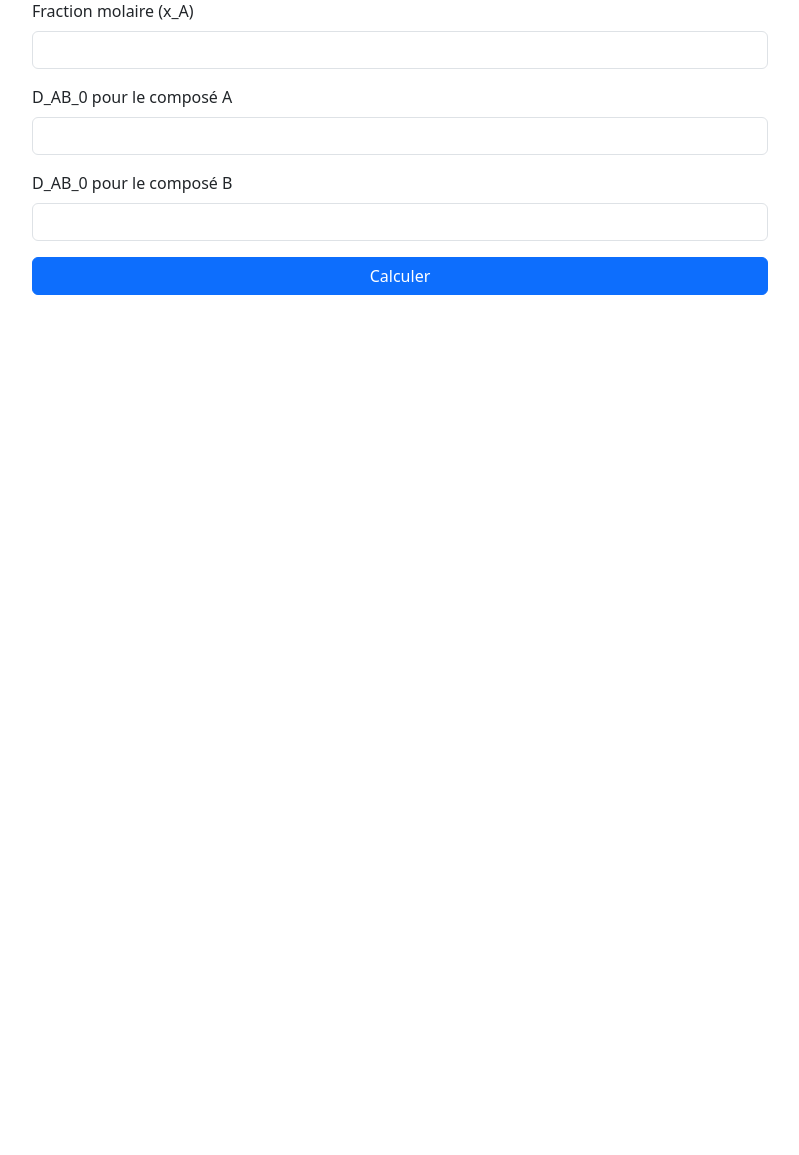
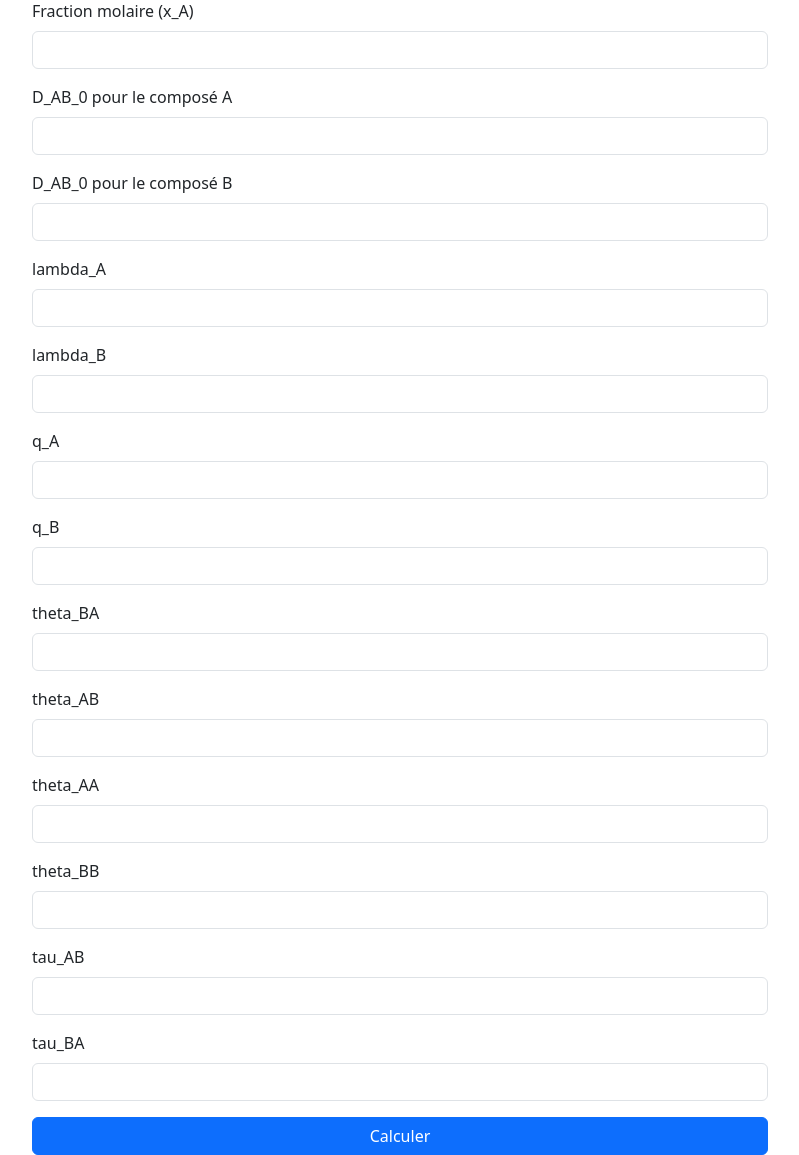
Before and after one commit to Aminechrouii/projet-4, a Flask app: page /calcul_diffusion in a window 1280 px wide. Shown: the part 127-1282 px from the top of the page, without its empty margins (240-1039 px from the left). Before the commit the page ends 422 px from the top, so only its background shows below. Run offline with Flask 3, Linux system fonts and the light colour scheme; the visitor is signed in with stand-in values (Sample User, id 1).

Commit message:
changer 50

```diff
--- a/app.py
+++ b/app.py
@@ -213,6 +213,17 @@ def calcul_diffusion():
             D_AB_0_B = float(request.form['D_AB_0_B'])
             D_exp = 1.3295e-5
 
+            lambda_A = float(request.form['lambda_A']) #1.1269
+            lambda_B = float(request.form['lambda_B']) #0.9725
+            q_A = float(request.form['q_A']) #1.432
+            q_B = float(request.form['q_B']) #1.4
+            theta_BA = float(request.form['theta_BA']) #0.612
+            theta_AB = float(request.form['theta_AB']) #0.261
+            theta_AA = float(request.form['theta_AA']) #0.388
+            theta_BB = float(request.form['theta_BB']) #0.739
+            tau_AB = float(request.form['tau_AB']) #1.0326
+            tau_BA = float(request.form['tau_BA']) #0.5383
+
             if not (0 <= x_A <= 1):
                 flash("La fraction molaire x_A doit être entre 0 et 1.", "danger")
                 return render_template("calcul_diffusion.html")
@@ -220,18 +231,6 @@ def calcul_diffusion():
             if D_AB_0_A <= 0 or D_AB_0_B <= 0:
                 flash("Les valeurs de D_AB_0 doivent être positives.", "danger")
                 return render_template("calcul_diffusion.html")
-
-            # Constantes
-            lambda_A = 1.1269
-            lambda_B = 0.9725
-            q_A = 1.432
-            q_B = 1.4
-            theta_BA = 0.612
-            theta_AB = 0.261
-            theta_AA = 0.388
-            theta_BB = 0.739
-            tau_AB = 1.0326
-            tau_BA = 0.5383
 
             x_B = 1 - x_A
             phi_A = x_A * lambda_A / (x_A * lambda_A + x_B * lambda_B)
--- a/templates/Calcul_diffusion.html
+++ b/templates/Calcul_diffusion.html
@@ -17,6 +17,45 @@
                 <label class="form-label">D_AB_0 pour le composé B</label>
                 <input type="number" step="0.0000001" name="D_AB_0_B" class="form-control" required>
             </div>
+            <div class="mb-3">
+                <label class="form-label">lambda_A</label>
+                <input type="number" step="0.0001" name="lambda_A" class="form-control" required>
+            </div>
+            <div class="mb-3">
+                <label class="form-label">lambda_B</label>
+                <input type="number" step="0.0001" name="lambda_B" class="form-control" required>
+            </div>
+            <div class="mb-3">
+                <label class="form-label">q_A </label>
+                <input type="number" step="0.001" name="q_A" class="form-control" required>
+            </div><div class="mb-3">
+                <label class="form-label">q_B </label>
+                <input type="number" step="0.001" name="q_B" class="form-control" required>
+            </div>
+            <div class="mb-3">
+                <label class="form-label">theta_BA</label>
+                <input type="number" step="0.0001" name="theta_BA" class="form-control" required>
+            </div>
+            <div class="mb-3">
+                <label class="form-label">theta_AB</label>
+                <input type="number" step="0.0001" name="theta_AB" class="form-control" required>
+            </div>
+            <div class="mb-3">
+                <label class="form-label">theta_AA</label>
+                <input type="number" step="0.0001" name="theta_AA" class="form-control" required>
+            </div>
+            <div class="mb-3">
+                <label class="form-label">theta_BB</label>
+                <input type="number" step="0.001" name="theta_BB" class="form-control" required>
+            </div>
+            <div class="mb-3">
+                <label class="form-label">tau_AB </label>
+                <input type="number" step="0.0001" name="tau_AB" class="form-control" required>
+            </div>
+            <div class="mb-3">
+                <label class="form-label">tau_BA </label>
+                <input type="number" step="0.0001" name="tau_BA" class="form-control" required>
+            </div>
             <button type="submit" class="btn btn-primary w-100">Calculer</button>
         </form>
     </div>
```
